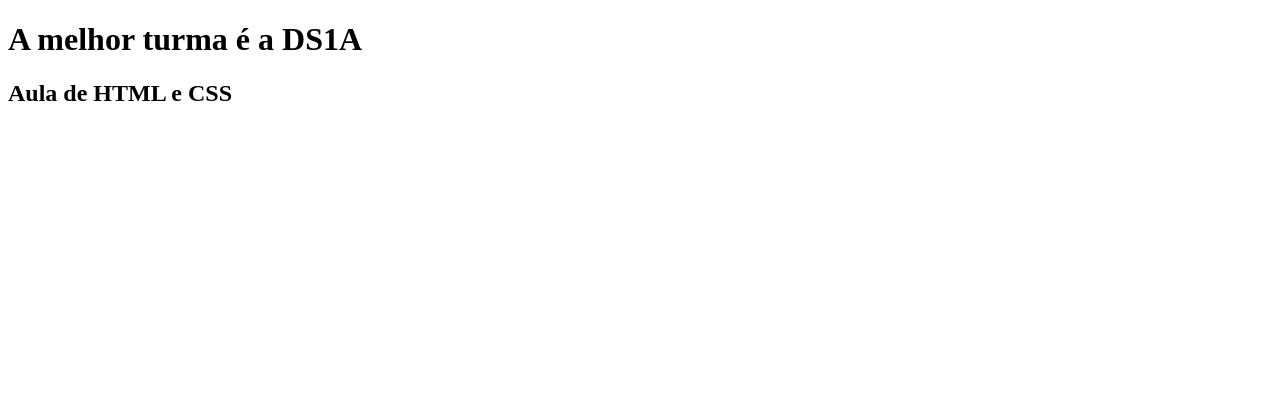
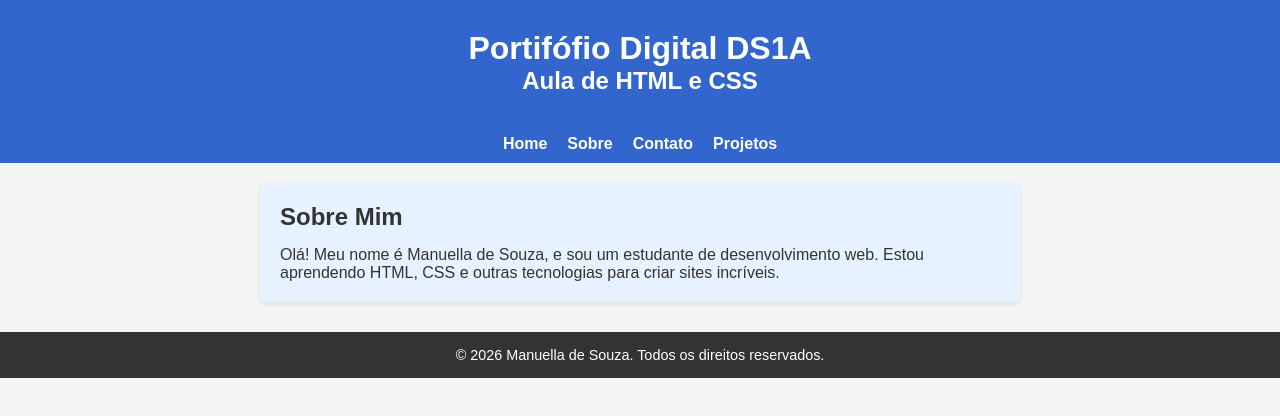
Before and after one commit to manuellassilva2009-hub/Estrutura-html-css, a plain HTML site: page index.html in a window 1280 px wide. Drawn offline with Linux system fonts and the light colour scheme.

Commit message:
atualização

```diff
--- a/index.html
+++ b/index.html
@@ -1,14 +1,34 @@
 <!DOCTYPE html>
-<html lang="pt-br">
+<html lang="pt-BR">
 <head>
+    <link rel="stylesheet" href="style.css">
     <meta charset="UTF-8">
     <meta name="viewport" content="width=device-width, initial-scale=1.0">
-    <title>Document</title>
+    <title>DS1A</title>
 </head>
+<header>
+        <h1>Portifófio Digital DS1A</h1>
+         <h2>Aula de HTML e CSS</h2>
+</header>
+
 <body>
-    <header>
-    <h1> A melhor turma é a DS1A</h1>
-    <h2> Aula de HTML e CSS</h2>
+         <nav>
+            <ul>
+                <li><a href="index.html">Home</a></li>
+                <li><a href="#sobre">Sobre</a></li>
+                <li><a href="#contato">Contato</a></li>
+                <li><a href="#projetos">Projetos</a></li>
+            </ul>
+         </nav>
     </header>
+    <main>
+        <section id="sobre">
+            <h2>Sobre Mim</h2>
+            <p>Olá! Meu nome é Manuella de Souza, e sou um estudante de desenvolvimento web. Estou aprendendo HTML, CSS e outras tecnologias para criar sites incríveis.</p>
+        </section>
+    </main>
+    <footer>
+        <p>&copy; 2026 Manuella de Souza. Todos os direitos reservados.</p>
+    </footer>
 </body>
 </html>
--- /dev/null
+++ b/style.css
@@ -0,0 +1,118 @@
+* {
+    margin: 0;
+    padding: 0;
+    box-sizing: border-box;
+}
+
+body {
+    font-family: Arial, sans-serif;
+    color: #333;
+    background-color: #f5f5f5;
+}
+
+header {
+    background-color: #3366cc;
+    color: white;
+    padding: 30px 20px;
+    text-align: center;
+}
+
+nav {
+    background-color: #3366cc;
+    padding: 10px 20px;
+}
+
+nav ul {
+    list-style: none;
+    display: flex;
+    justify-content: center;
+    gap: 20px;
+}
+
+nav a {
+    color: white;
+    text-decoration: none;
+    font-weight: bold;
+}
+
+nav a:hover {
+    text-decoration: underline;
+    background-color: lightblue;
+}
+
+.card {
+    background-color: white;
+    padding: 20px;
+    margin: 20px auto;
+    max-width: 600px;
+    border-radius: 5px;
+    box-shadow: 0 2px 5px rgba(0, 0, 0, 0.1);
+}
+
+.card ul {
+    list-style: none;
+    display: flex;
+    justify-content: center;
+    gap: 20px;
+    flex-wrap: wrap;
+}
+
+.card a {
+    color: #3366cc;
+    text-decoration: none;
+    font-weight: bold;
+    padding: 8px 12px;
+}
+
+.card a:hover {
+    color: #fff;
+    background-color: #3366cc;
+    border-radius: 3px;
+}
+
+main {
+    max-width: 800px;
+    margin: 20px auto;
+    padding: 0 20px;
+}
+
+footer {
+    background-color: #333;
+    color: white;
+    text-align: center;
+    padding: 15px 20px;
+    margin-top: 30px;
+    font-size: 0.9rem;
+}
+
+#sobre{
+    background-color: #e6f2ff;
+    padding: 20px;
+    border-radius: 5px;
+    margin-bottom: 20px;
+}
+
+#contato{
+    background-color: #e6ffe6;
+    padding: 20px;
+    border-radius: 5px;
+    margin-bottom: 20px;
+}
+
+#projetos{
+    background-color: #fff0e6;
+    padding: 20px;
+    border-radius: 5px;
+    margin-bottom: 20px;
+}
+
+section{
+    background-color: #f9f9f9;
+    padding: 20px;
+    border-radius: 5px;
+    box-shadow: 0 2px 5px rgba(0, 0, 0, 0.1);
+}
+
+section h2{
+    margin-bottom: 15px;
+}
```
Also changed, not shown: 1 other file.
